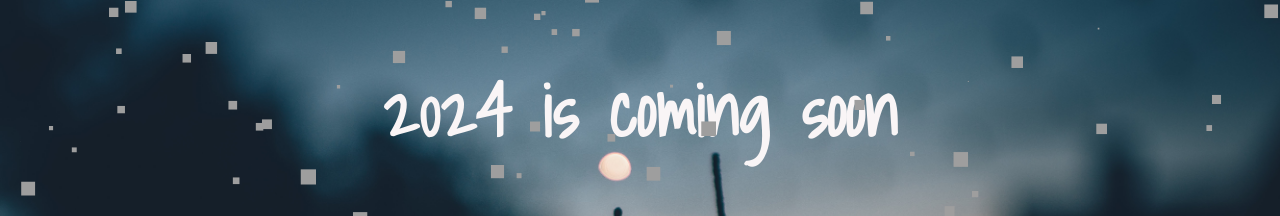
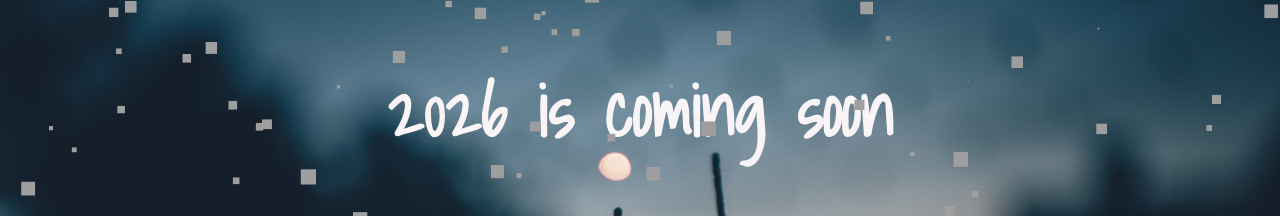
Before and after one commit to DA-Zakharova/NewYearCountdown, a plain HTML site: page index.html in a window 1280 px wide. Shown: the top 216 px of the page. Drawn offline with nearby package versions, Linux system fonts and the light colour scheme; animation ran at ten frames a second.

Commit message:
исправила год

```diff
--- a/index.html
+++ b/index.html
@@ -13,7 +13,7 @@
 </head>
 <body>
     <div class="heading">
-        <h1>2024 is coming soon</h1>
+        <h1>2026 is coming soon</h1>
     </div>
 
     <div class="btn">
```
